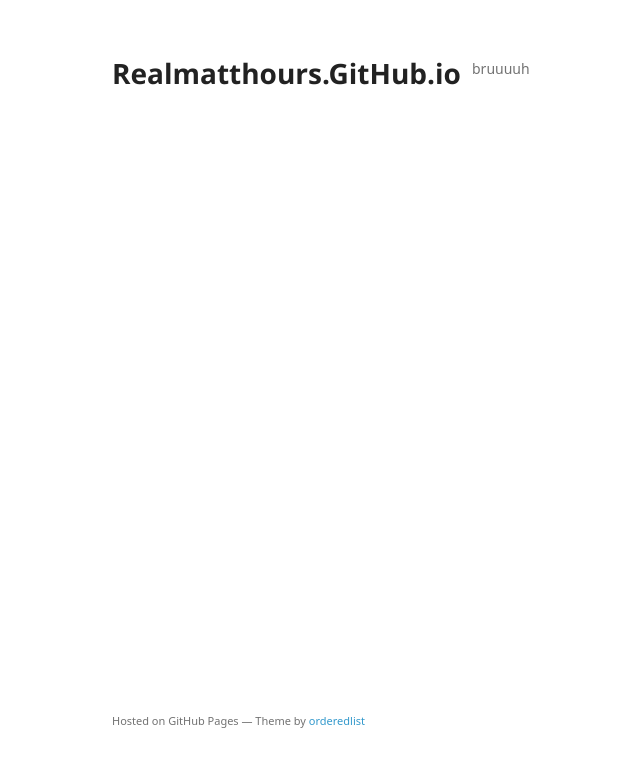
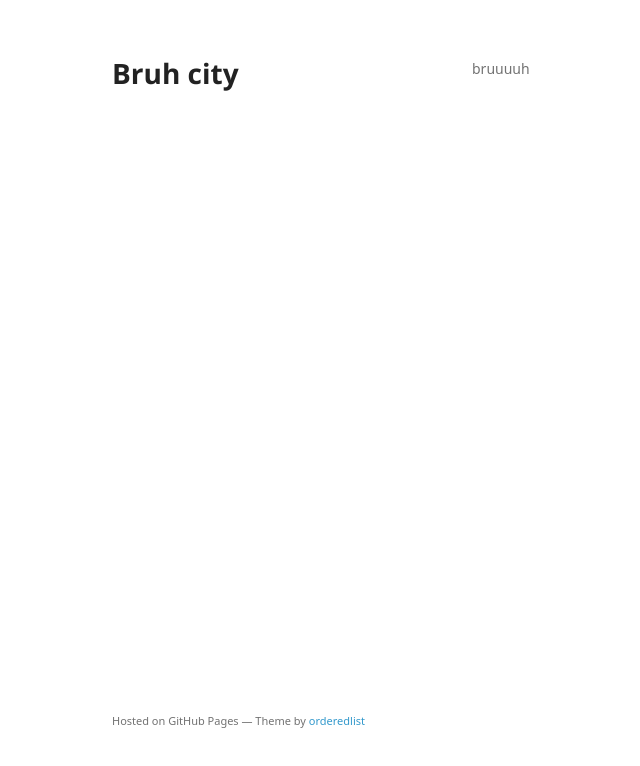
Before and after one commit to realmatthours/realmatthours.github.io, a plain HTML site: page index.html in a window 1280 px wide. Shown: the whole page, without its empty margins (98-738 px from the left). Drawn offline with Linux system fonts and the light colour scheme; a web font is replaced by a local one.

Commit message:
Update index.html

```diff
--- a/index.html
+++ b/index.html
@@ -3,7 +3,7 @@
   <head>
     <meta charset="utf-8">
     <meta http-equiv="X-UA-Compatible" content="chrome=1">
-    <title>Realmatthours.GitHub.io by realmatthours</title>
+    <title>realmatthours</title>
 
     <link rel="stylesheet" href="stylesheets/styles.css">
     <link rel="stylesheet" href="stylesheets/github-light.css">
@@ -15,7 +15,7 @@
   <body>
     <div class="wrapper">
       <header>
-        <h1>Realmatthours.GitHub.io</h1>
+        <h1>Bruh city</h1>
         <p></p>
 
 
```
